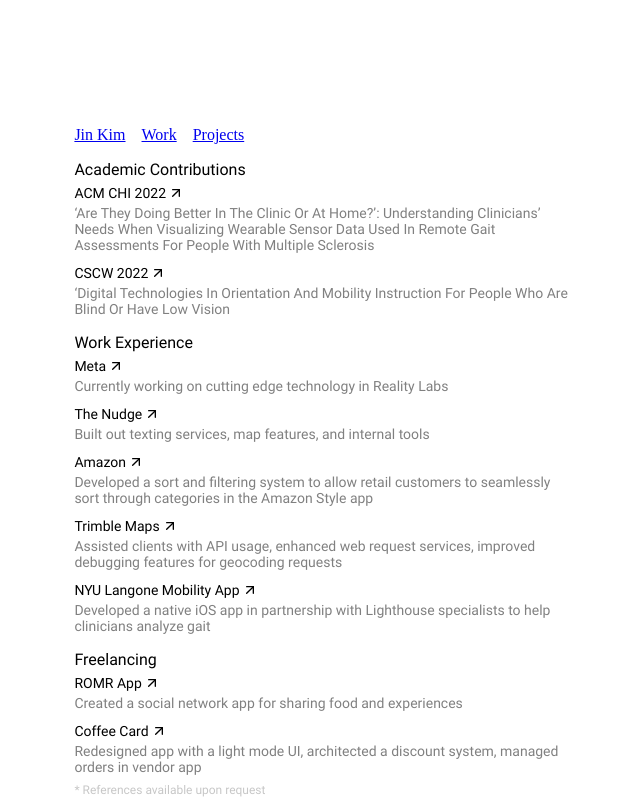
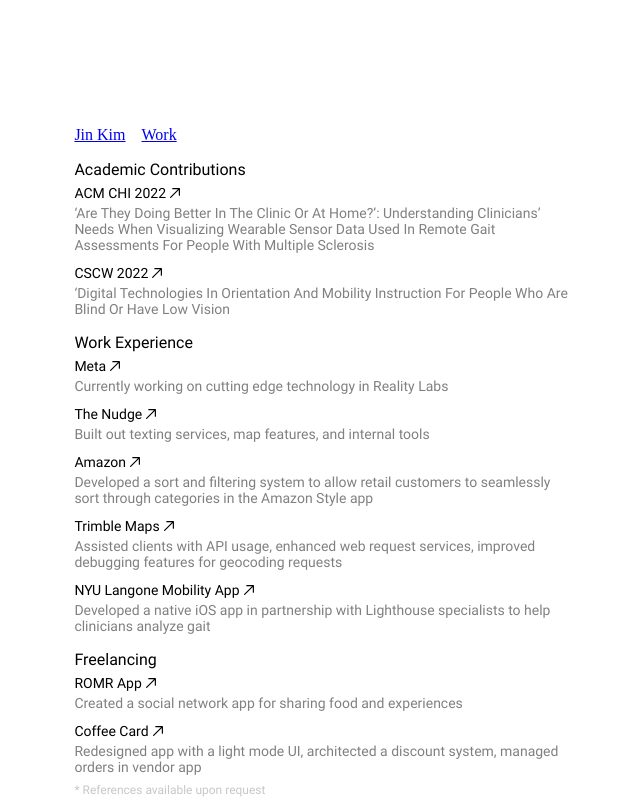
Before and after one commit to jinsung-kim/react-personal-homepage, a React (Create React App) app: page /work in a window 1280 px wide. Shown: the whole page, without its empty margins (60-700 px from the left). Built offline with nearby package versions, Linux system fonts and the light colour scheme.

Commit message:
Update web page with life changes

```diff
--- a/src/App.jsx
+++ b/src/App.jsx
@@ -4,7 +4,6 @@
 
 import Home from './pages/Home';
 import Work from './pages/Work';
-import Projects from './pages/Projects';
 import posthog from 'posthog-js';
 
 if (typeof window !== 'undefined') {
@@ -45,7 +44,6 @@
         <Routes>
           <Route path="/" element={<Home />} />
           <Route path="/work" element={<Work />} />
-          <Route path="/projects" element={<Projects />} />
 
           {/* Just redirects to my other websites. */}
           <Route
--- a/src/components/DataTable.jsx
+++ b/src/components/DataTable.jsx
@@ -24,25 +24,20 @@
           <div className={`item-title${item.redirectTo ? '-clickable' : ''}`}>
             {item.title}{' '}
             {item.redirectTo && (
-              <svg
-                xmlns="http://www.w3.org/2000/svg"
-                width="16"
-                height="16"
-                viewBox="0 0 24 24"
-                fill="none"
-                stroke="currentColor"
-                strokeWidth="2"
-                strokeLinecap="round"
-                strokeLinejoin="round"
-                className="external-link-icon"
-              >
-                <line x1="7" y1="17" x2="17" y2="7"></line>
-                <polyline points="7 7 17 7 17 17"></polyline>
-              </svg>
+                <svg xmlns="http://www.w3.org/2000/svg"
+                     fill="none"
+                     width="14"
+                     height="14"
+                     viewBox="0 0 24 24"
+                     stroke="currentColor"
+                     strokeWidth="2"
+                     className="external-link-icon">
+                  <path stroke-linecap="round" stroke-linejoin="round" d="m4.5 19.5 15-15m0 0H8.25m11.25 0v11.25"/>
+                </svg>
             )}
           </div>
           <div
-            className={`item-subtitle${item.redirectTo ? '-clickable' : ''}`}
+              className={`item-subtitle${item.redirectTo ? '-clickable' : ''}`}
           >
             {item.subtitle}
           </div>
--- a/src/components/Navbar.jsx
+++ b/src/components/Navbar.jsx
@@ -9,10 +9,6 @@
   {
     redirectTo: '../work',
     label: 'Work',
-  },
-  {
-    redirectTo: '../projects',
-    label: 'Projects',
   },
 ];
 
--- a/src/pages/Home.jsx
+++ b/src/pages/Home.jsx
@@ -13,7 +13,6 @@
   },
   { redirectTo: 'https://www.thereadingcorner.net', label: 'Writing' },
   { redirectTo: 'https://www.linkedin.com/in/jin-k', label: 'LinkedIn' },
-  { redirectTo: 'https://vsco.co/code-jin/gallery', label: 'VSCO' },
 ];
 
 export default function Home() {
@@ -39,7 +38,7 @@
         </div>
 
         <div className="desc-label">
-          On the weekends, I can be found reading and writing{' '}
+          On the weekends, I alternate between reading{' '}
           <a
             href="https://www.thereadingcorner.net"
             target="_blank"
@@ -50,12 +49,12 @@
           >
             (see my book blog here)
           </a>
-          , surfing/running, or jamming on my bass guitar.
+          , catching waves, bouldering, and jamming on my bass guitar.
         </div>
 
         <div className="desc-label">
-          An NYU CS grad. Fashion archivist. Music enthusiast. Originally from
-          Seoul, currently based in SF.
+          An NYU CS grad. Originally from
+          Seoul, currently based in NYC.
         </div>
 
         <div className="footer-links">
--- a/src/pages/Projects.jsx
+++ /dev/null
@@ -1,62 +0,0 @@
-import React, { useEffect } from 'react';
-
-import Navbar from '../components/Navbar';
-import Container from '../components/Container';
-import DataTable from '../components/DataTable';
-import posthog from 'posthog-js';
-
-const PROJECTS = [
-  {
-    redirectTo: 'https://github.com/jinsung-kim/trompowsky-engine',
-    title: 'Trompowsky Engine',
-    subtitle:
-      'Built a Python chess engine utilizing various game theory strategies, including alpha-beta pruning, minimax, and opening lines',
-  },
-  {
-    redirectTo: undefined,
-    title: 'alternatives',
-    subtitle:
-      'Developed a full-stack application that aggregates clothes from various boutiques/middlemen into a search engine',
-  },
-  {
-    redirectTo: undefined,
-    title: 'Resy Bot',
-    subtitle:
-      'Developed a reservation bot that secures available time slots for up to 6 people at popular restaurants on the platform',
-  },
-];
-
-export default function Projects() {
-  useEffect(() => {
-    posthog.capture('ProjectsPageView');
-  }, []);
-
-  return (
-    <Container>
-      <Navbar currentIndex={2} />
-
-      <div>
-        <div className="projects-label">Projects</div>
-        <DataTable data={PROJECTS} secondaryColor="#808080" />
-        <div className="projects-disclaimer">
-          * Links not available for closed sourced projects
-        </div>
-      </div>
-
-      <style jsx="true">{`
-        .projects-label {
-          font-size: 16px;
-          font-family: 'Roboto', sans-serif;
-          margin-bottom: 6px;
-        }
-
-        .projects-disclaimer {
-          font-size: 12px;
-          font-family: 'Roboto', sans-serif;
-          color: #c7c7c7;
-          margin-top: 8px;
-        }
-      `}</style>
-    </Container>
-  );
-}
--- a/src/pages/Work.jsx
+++ b/src/pages/Work.jsx
@@ -22,7 +22,7 @@
 
 const WORK_EXPERIENCES = [
   {
-    redirectTo: 'https://tech.facebook.com/reality-labs/',
+    redirectTo: 'https://www.nytimes.com/2025/07/23/science/meta-computer-wristband-reardon.html?unlocked_article_code=1.ik8.e6Il.Vl1FxXROyFJR&smid=url-share',
     title: 'Meta',
     subtitle: 'Currently working on cutting edge technology in Reality Labs'
   },
```
